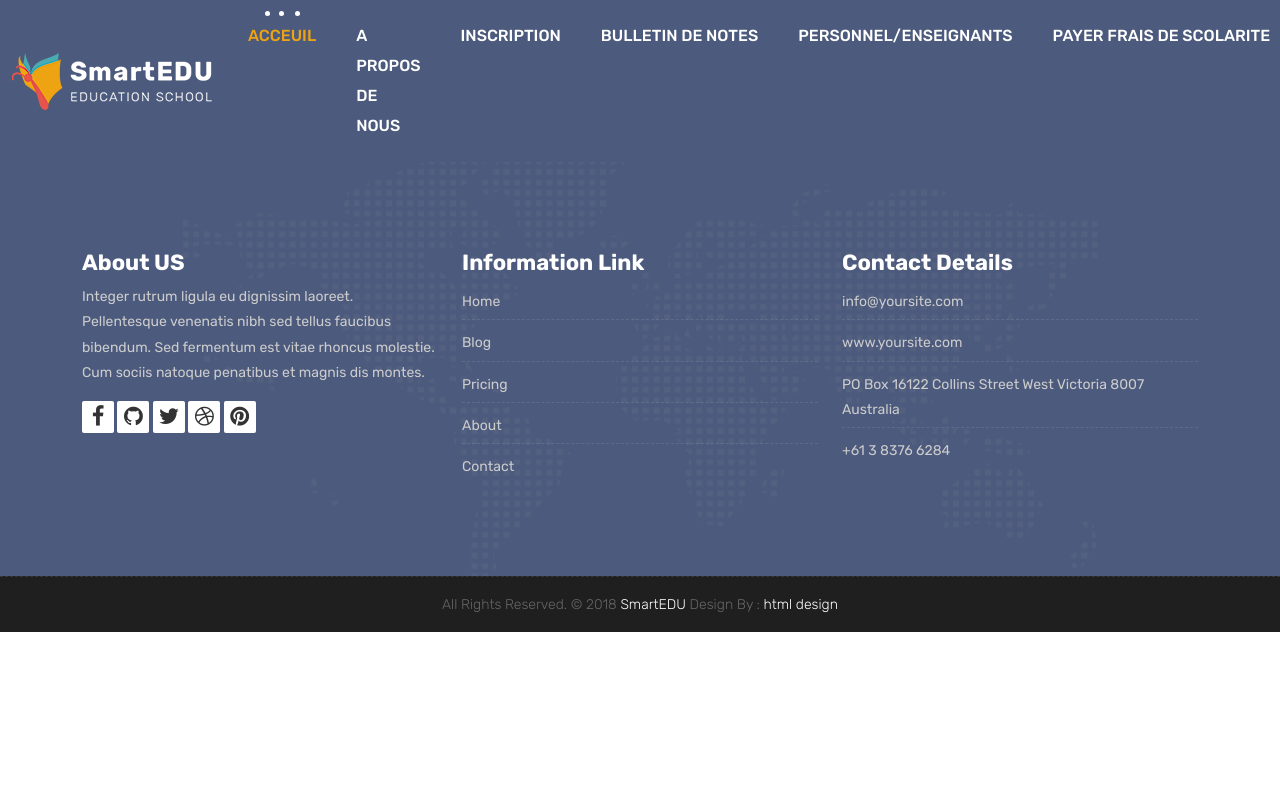
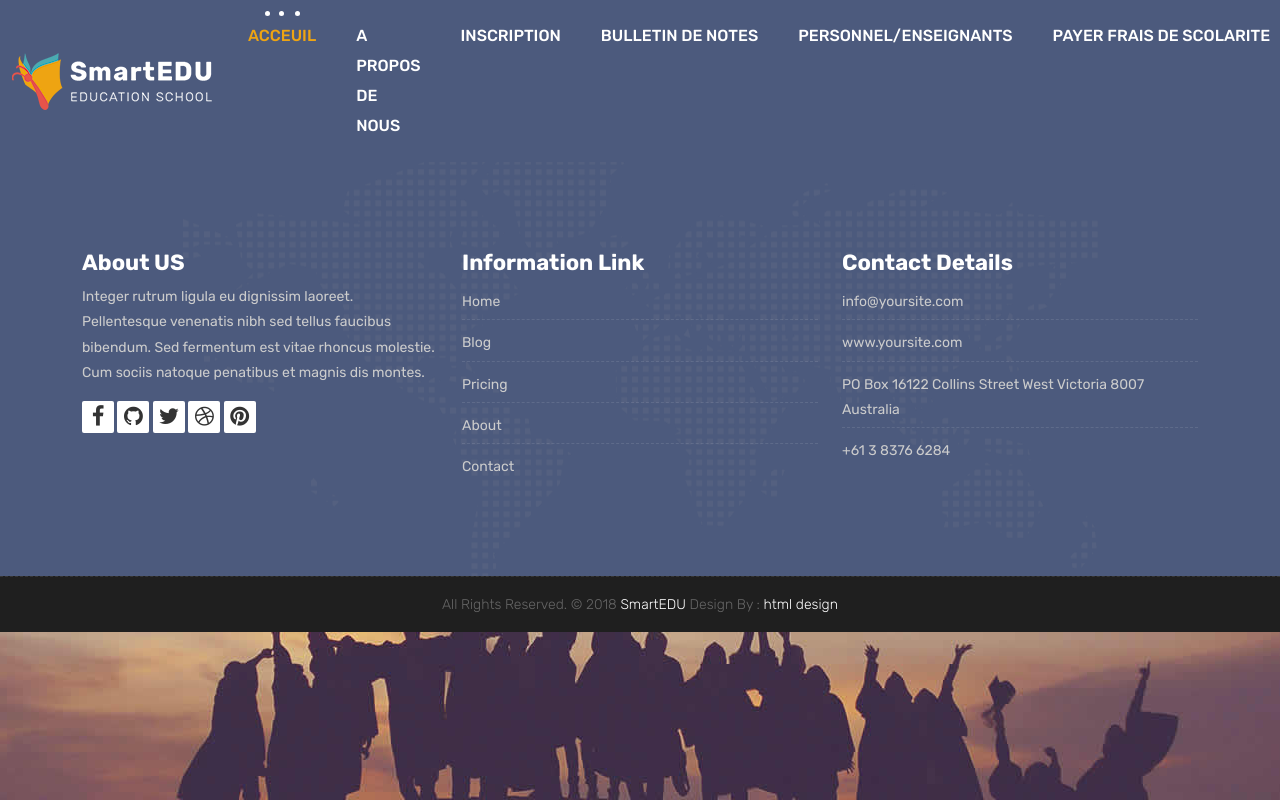
Before and after one commit to Nkongne/student_management, a Django app: page / in a window 1280 px wide; the page is wider, and only the part inside the window is pictured. Run offline with Django 3.2, Linux system fonts and the light colour scheme; some libraries are stand-ins or nearby versions.

Commit message:
modified style.css

```diff
--- a/registration/static/css/style.css
+++ b/registration/static/css/style.css
@@ -10,7 +10,7 @@
 
 @import url(animate.css);
 @import url(animate.min.css);
-@import url(bootstrap-touch-slider.css);
+
 @import url(flaticon.css);
 @import url(timeline.min.css);
 @import url(prettyPhoto.css);
@@ -26,9 +26,8 @@ body {
     font-size: 14px;
     font-family: 'Rubik', sans-serif;
     line-height: 1.80857;
-    background-image: url('registration/static/images/banner.jpg') repeat top center #f2f3f5,
-                        url(static/images/logo.png) right bottom no-repeat,
-                        url('images/testi_01.png');
+    background: url('/registration/static/images/banner.jpg') repeat top center #f2f3f5;
+
 
     background-attachment: fixed;
     background-repeat: no-repeat;
```
